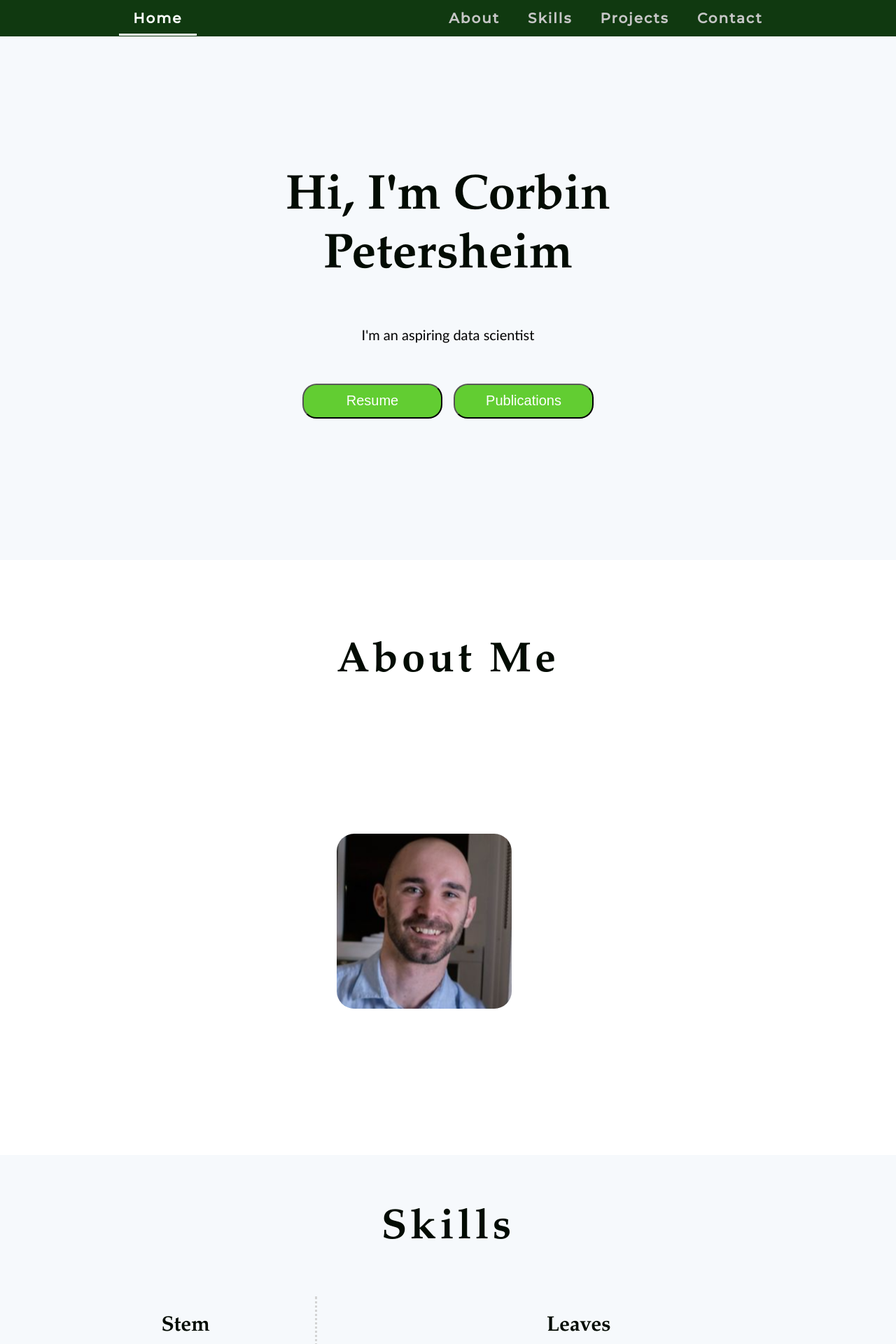
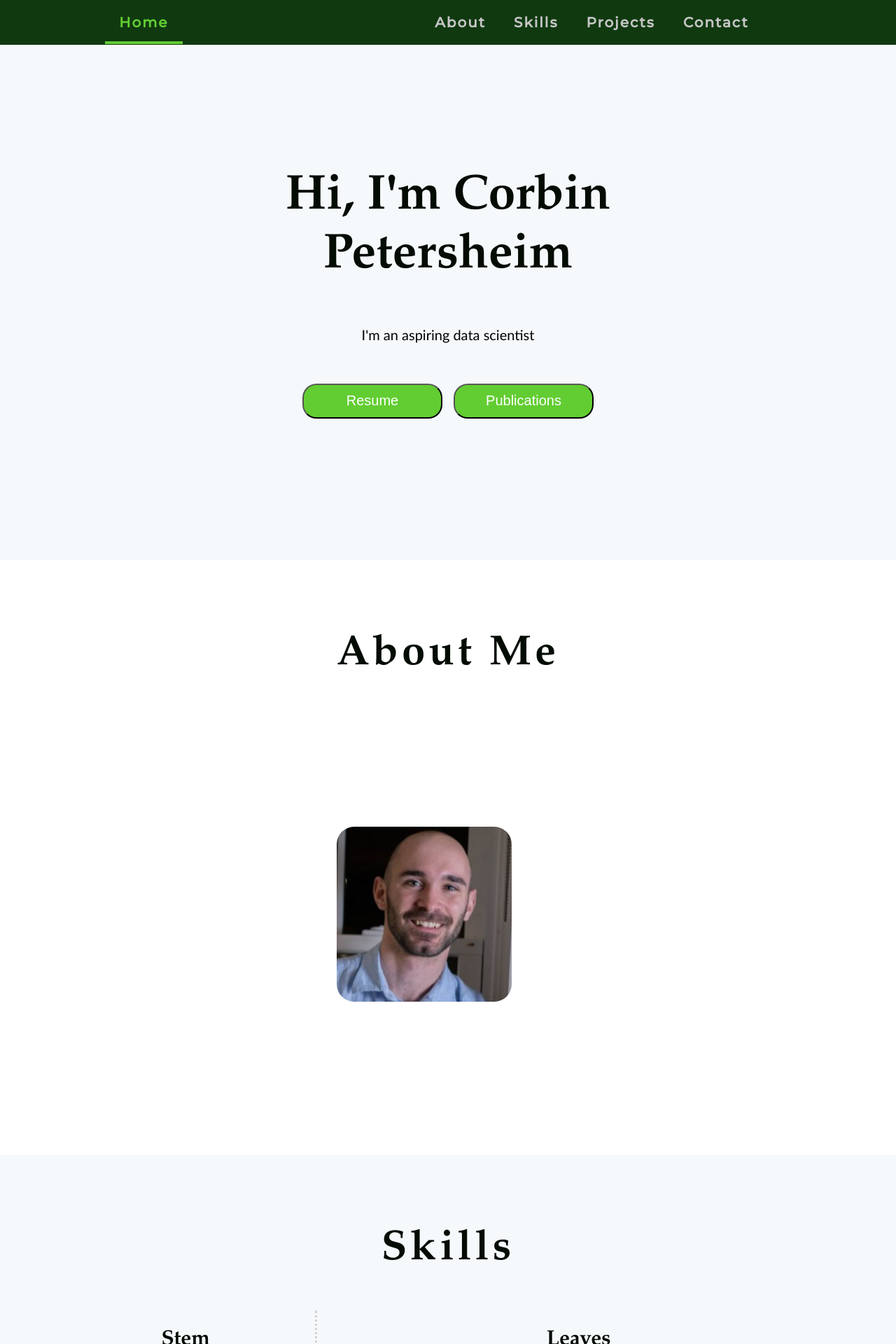
Before and after one commit to CDPete/Corbin-Petersheim, a React (Vite) app: page / in a window 1280 px wide. Shown: the top 1920 px of the page at 70% size. Built offline with nearby package versions, Linux system fonts and the light colour scheme.

Commit message:
Improved navbar functionality

```diff
--- a/package.json
+++ b/package.json
@@ -1,5 +1,5 @@
 {
-  "homepage": "https://cdpete.github.io/personal-website",
+  "homepage": "https://cdpete.github.io/Corbin-Petersheim",
   "name": "personal-website",
   "private": true,
   "version": "0.0.0",
--- a/src/App.css
+++ b/src/App.css
@@ -46,6 +46,7 @@ html {
 
     /*       Responsive Sizing        */
     font-size: calc(15px + 0.390625vw);
+
 }
 
 
@@ -74,9 +75,7 @@ header {
     display: flex;
     justify-content: space-around;
     align-items: center;
-    padding: 14px 0%;
-
-
+    padding: 1rem;
 }
 
 
@@ -85,22 +84,19 @@ header a {
     color: var(--color-mediumer-gray);
     font-weight: bold;
     text-decoration: None;
-    padding: 0 20px 10px;
-    transition: .1s ease-in-out;
+    padding: 0 20px .75rem;
+
 
 
 }
 
 header a:hover {
-    color: var(--color-white);
-    border-bottom: 2px solid var(--color-white);
-    filter: drop-shadow(0 0 4px currentColor);
-
+    color: var(--color-light-green);
 }
 
 a.active {
-    border-bottom: 3px solid var(--color-white);
-    color: var(--color-white);
+    border-bottom: 4px solid var(--color-light-green);
+    color: var(--color-light-green);
 }
 
 .burger {
@@ -122,14 +118,19 @@ header button {
     display: none;
 }
 
+nav {
+    cursor: pointer;
+}
+
+
 @media (max-width: 800px) {
     header {
-        /*Font*/
+
         font-family: Montserrat, sans-serif;
         font-weight: 500;
         font-size: 1rem;
 
-        /*Box*/
+
         width: 100%;
         position: fixed;
         top: 0;
@@ -138,19 +139,10 @@ header button {
         z-index: 10000;
 
 
-
-        /*box-shadow: 0 1px 3px grey;*/
-
-
-
-
-        /*Display Spacing*/
         display: flex;
         justify-content: space-around;
         align-items: center;
         padding: 10px 0%;
-
-
     }
 
     .horizontal-header {
@@ -225,6 +217,33 @@ header button {
         background: white;
     }
 
+
+    .vertical-header {
+        background-color: var(--color-darker-green);
+        color: var(--color-white);
+        height: 100vh;
+        width: 30%;
+        visibility: hidden;
+        transition: all .4s ease;
+    }
+
+    .toggler:checked~.vertical-header {
+        display: flex;
+        flex-direction: column;
+        position: fixed;
+        padding-left: 10px;
+        top: 70px;
+        transition: visibility .4s ease;
+        transition-delay: .1s;
+        visibility: visible;
+
+
+
+
+    }
+
+
+
     /***********************************************************************/
 
     .btns {
@@ -232,6 +251,7 @@ header button {
     }
 
 }
+
 
 
 
@@ -339,9 +359,12 @@ header button {
     font-size: 3rem;
     color: var(--color-title);
     text-align: center;
-    padding-top: 70px;
-    padding-bottom: 10px;
+    padding-top: 3rem;
     letter-spacing: 5px;
+}
+
+.skill-assist {
+    padding-top: 5rem;
 }
 
 /***************************************************************/
--- a/src/components/Navbar.tsx
+++ b/src/components/Navbar.tsx
@@ -40,11 +40,11 @@ const Navbar = ({faColor}: Props) => {
     </nav>
 
     <nav className="vertical-header">
-      <Link activeClass="active" spy={true} smooth={true} duration={500} to='page1'>Home</Link>
-      <Link activeClass="active" spy={true} smooth={true} duration={500} to='page2'>About</Link>
-      <Link activeClass="active" spy={true} smooth={true} duration={500} to='page3'>Skills</Link>
-      <Link activeClass="active" spy={true} smooth={true} duration={500} to='page4'>Projects</Link>
-      <Link activeClass="active" spy={true} smooth={true} duration={500} to='page5'>Contact</Link>
+      <Link activeClass="none" spy={true} smooth={true} duration={500} to='page1'>Home</Link>
+      <Link activeClass="none" spy={true} smooth={true} duration={500} to='page2'>About</Link>
+      <Link activeClass="none" spy={true} smooth={true} duration={500} to='page3'>Skills</Link>
+      <Link activeClass="none" spy={true} smooth={true} duration={500} to='page4'>Projects</Link>
+      <Link activeClass="none" spy={true} smooth={true} duration={500} to='page5'>Contact</Link>
     </nav>
 
   </header>
--- a/src/components/Skills.tsx
+++ b/src/components/Skills.tsx
@@ -23,7 +23,7 @@ interface Props {
 const Skills = () => {
   return (
       <div className="skills-container" id="page3">
-            <h2 className="page-title">Skills</h2>
+            <h2 className="page-title skill-assist">Skills</h2>
             <div className="skills-wrapper">
               <div className="skills-wrapper-shrunk">
                 <div className="c1">
```
